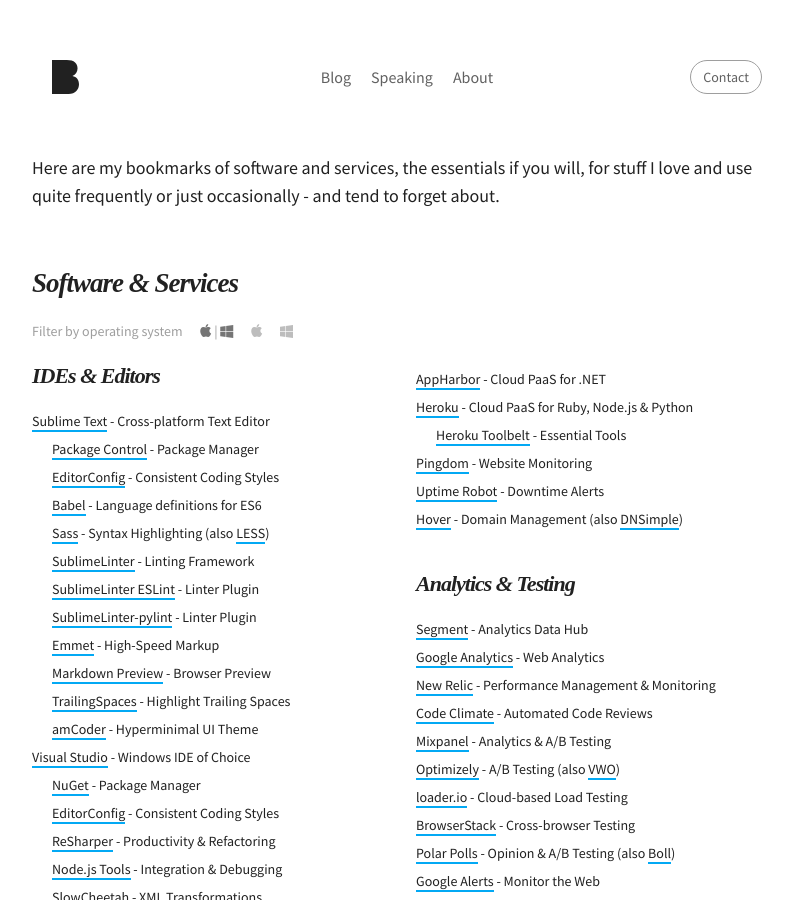
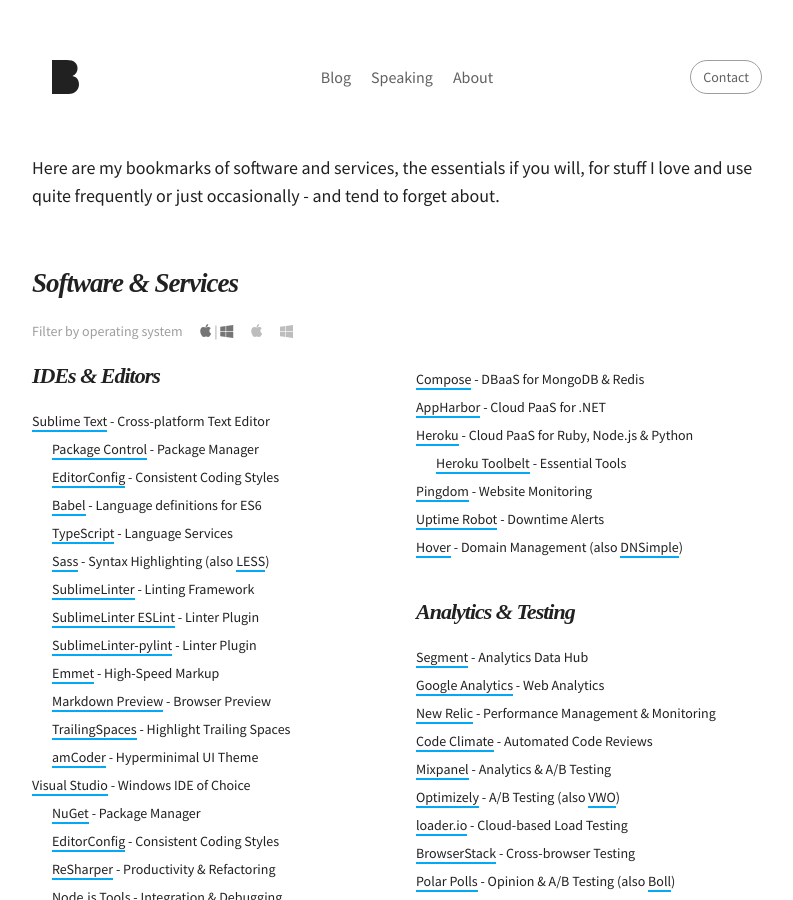
Before and after one commit to martinbuberl/martinbuberl.github.io, a Jekyll site: the page built from resources.md, in a window 1280 px wide and 900 px high. Shown: the whole window, without its empty margins (233-1026 px from the left). Built offline with Jekyll 4.4.1, drawn with Linux system fonts in a browser that asks for light colours; nearby versions of some CDN libraries; some web fonts are replaced.

Commit message:
Added TypeScript plugin

```diff
--- a/resources.md
+++ b/resources.md
@@ -25,6 +25,7 @@ Here are my bookmarks of software and services, the essentials if you will, for
           <li><a target="_blank" href="https://packagecontrol.io/">Package Control</a> - Package Manager</li>
           <li><a target="_blank" href="https://packagecontrol.io/packages/EditorConfig">EditorConfig</a> - Consistent Coding Styles</li>
           <li><a target="_blank" href="https://packagecontrol.io/packages/Babel">Babel</a> - Language definitions for ES6</li>
+          <li><a target="_blank" href="https://packagecontrol.io/packages/TypeScript">TypeScript</a> - Language Services</li>
           <li><a target="_blank" href="https://packagecontrol.io/packages/Sass">Sass</a> - Syntax Highlighting (also <a target="_blank" href="https://packagecontrol.io/packages/LESS">LESS</a>)</li>
           <li><a target="_blank" href="https://packagecontrol.io/packages/SublimeLinter">SublimeLinter</a> - Linting Framework</li>
           <li><a target="_blank" href="https://packagecontrol.io/packages/SublimeLinter-contrib-eslint">SublimeLinter ESLint</a> - Linter Plugin</li>
```
